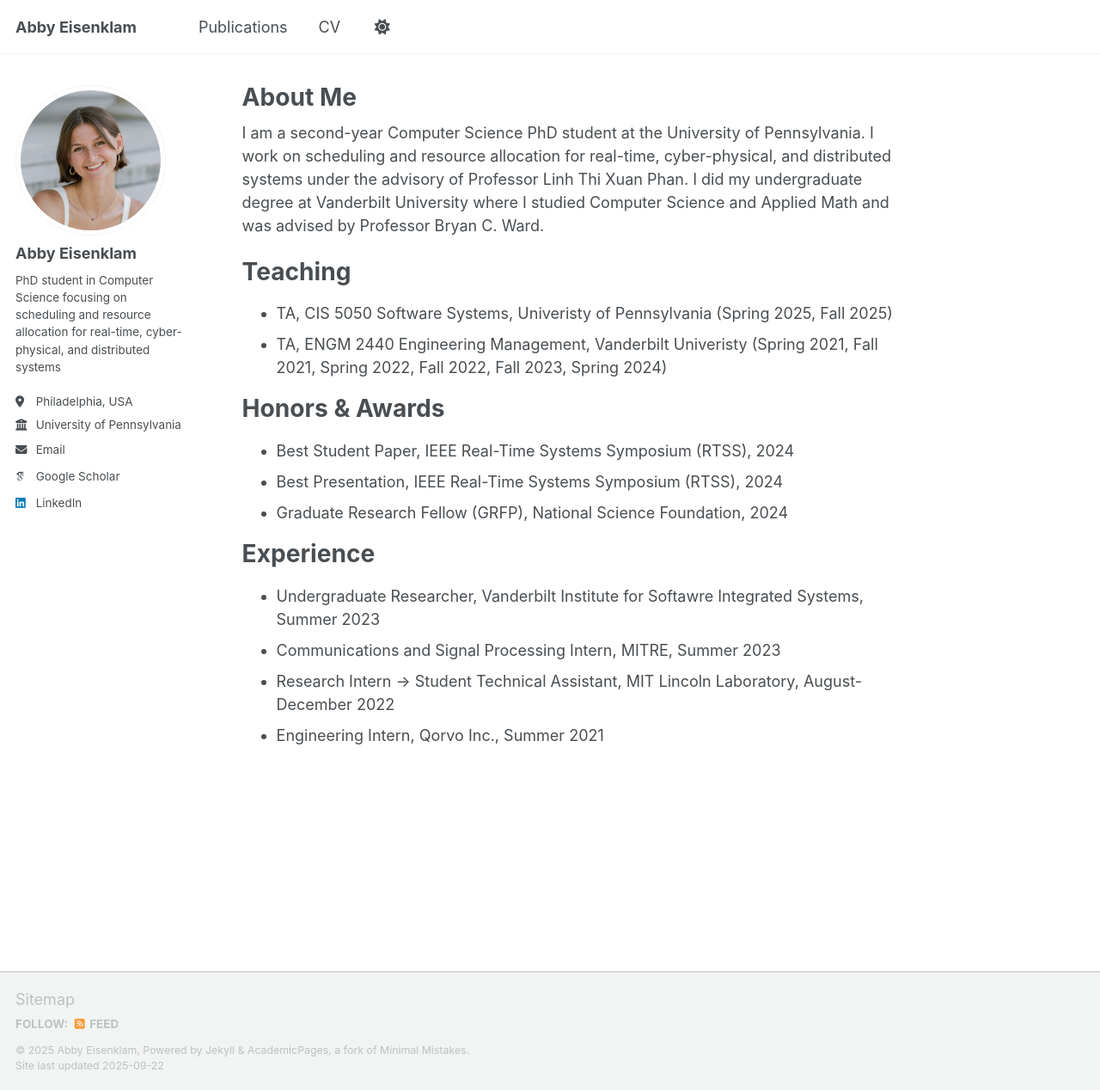
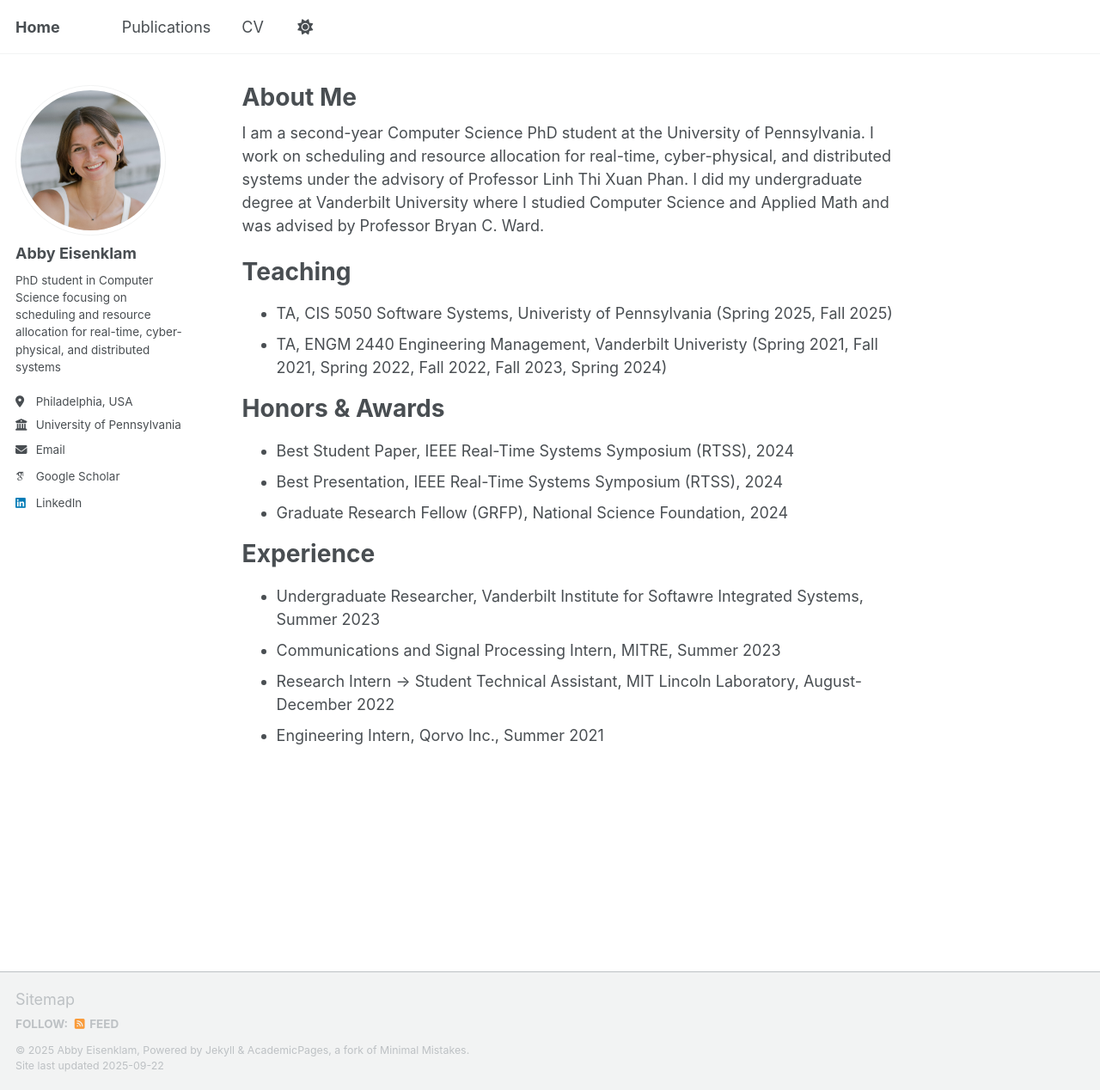
Before and after one commit to abbyeisenklam/abbyeisenklam.github.io, a Jekyll site: the page built from _pages/about.md, in a window 1280 px wide and 1268 px high. Shown: the whole window at 86% size. Built offline with Jekyll 4.4.1, drawn with Linux system fonts in a browser that asks for light colours; some web fonts are replaced; a script that is not in the unit is left out.

Commit message:
home page

```diff
--- a/_config.yml
+++ b/_config.yml
@@ -9,7 +9,7 @@
 # Basic Site Settings
 locale                   : "en-US"
 site_theme               : "default" # Currently available options are "default", "air"
-title                    : "Abby Eisenklam"
+title                    : "Home"
 title_separator          : "-"
 name                     : &name "Abby Eisenklam"
 description              : &description "Abby Eisenklam's academic portfolio"   # Update this with a general description of your site, this is the default if not overridden by a page
```
